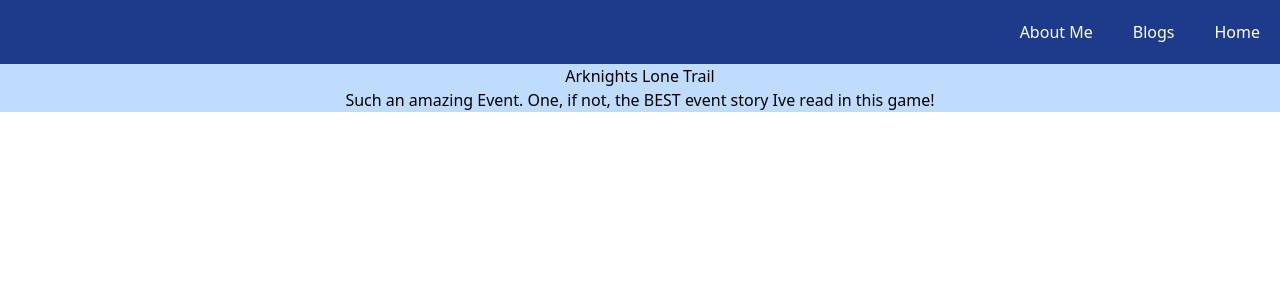
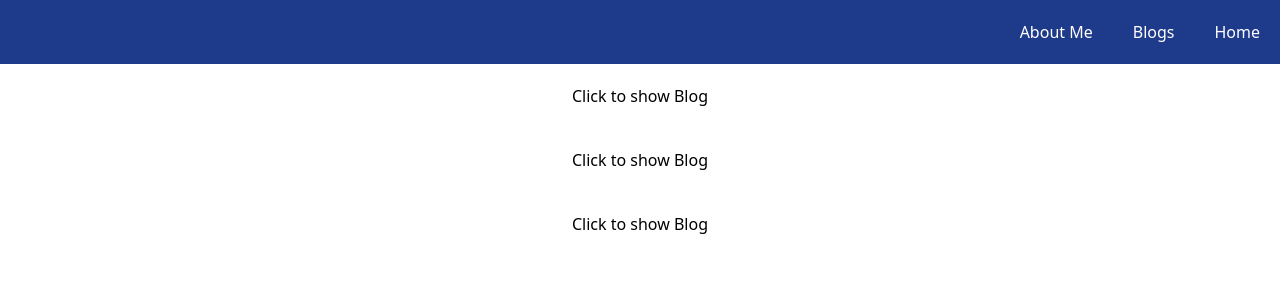
Before and after one commit to Moonlite-S/nextjsblog, a Next.js app: page /Blogs in a window 1280 px wide. Shown: the top 300 px of the page. Built offline with nearby package versions, Linux system fonts and the light colour scheme.

Commit message:
kinda sfuck....

```diff
--- a/src/_components/blog.tsx
+++ b/src/_components/blog.tsx
@@ -1,33 +1,58 @@
+'use client'
+
+import { useEffect, useRef, useState } from "react";
 
 type BlogProps = {
   URL_String: string;
   HeaderText: string;
   BodyText: string;
+  Alignment: string;
 };
 
 export default function Blog(
-  {URL_String, HeaderText, BodyText}: BlogProps
+  {URL_String, HeaderText, BodyText, Alignment}: BlogProps
 ) {
+  const [isShown, setIsShown] = useState(false);
+  const [color, setColor] = useState('bg-blue-300');
+
+  useEffect(() => {
+    console.log("Use Effect in effect!");
+    setColor('bg-red-200');
+  }, [isShown]);
+
   return (
+    <>
+    <div className='mx-auto p-5 container text-center'>
+    <button onClick={() => setIsShown(!isShown)} className={color + '  transition-100 duration-100 hover:-translate-y-1'}>
+      Click to show Blog
+    </button>
+    </div>
+
+    {isShown ? (
     <>
     <div className="bg-blue-200">
       <PictureBanner URL_String={URL_String}/>
-      <div className="mx-auto text-center">
-        <h1>{HeaderText}</h1>
-      <h1>
-        {BodyText}
-        </h1>
+
+      <div className="p-5">
+        <div className={'mx-auto text-center p-5' + Alignment}>
+          <h1 className="text-lg font-bold">{HeaderText}</h1>
+          <p className="leading-relaxed">{BodyText}</p>
+        </div>
+      </div>
+        <div className="mx-auto p-5 text-center">
       </div>
     </div>
+    </>
+     ) : null}
     </>
   )
 }
 
 export function PictureBanner(URL : {URL_String:String}) {
   return (
-    <div className='bg-fixed h-52' style={{
+    <div className='bg-fixed bg-center' style={{
       backgroundImage:
-        'url(' + URL.URL_String + ')',
+        'url(' + URL.URL_String + ')', height:'200px'
     }}>
     </div>
   )
--- a/src/_styles/globals.css
+++ b/src/_styles/globals.css
@@ -1,3 +1,8 @@
 @tailwind base;
 @tailwind components;
 @tailwind utilities;
+
+@keyframes fadeIn {
+    from {opacity: 0;}
+    to {opacity: 1;}
+}
--- /dev/null
+++ b/src/app/Blogs/[id].tsx
@@ -0,0 +1,17 @@
+import { useRouter } from "next/router";
+
+export default function GenericBlog () {
+    const router = useRouter();
+
+    const goToPost = ({id} : {id:string}) => {
+    router.push(`/Blogs/${id}`);
+}
+
+    return (
+        <div>
+            <h1>Generic Blog</h1>
+            <h1>{router.query.id}</h1>
+            <button onClick={() => goToPost({id: '121'})}>Next</button>
+        </div>
+    )
+}
--- a/src/app/Blogs/page.tsx
+++ b/src/app/Blogs/page.tsx
@@ -3,7 +3,22 @@ import Blog from "@/_components/blog";
 export default function Blogs() {
     return(
         <>
-        <Blog URL_String='https://i.imgur.com/dc0Ajag.png' HeaderText='Arknights Lone Trail' BodyText='Such an amazing Event. One, if not, the BEST event story Ive read in this game!'/>
+        <Blog URL_String='https://i.imgur.com/dc0Ajag.png'
+            HeaderText='Arknights Lone Trail'
+            BodyText='Such an amazing Event. One, if not, the BEST event story Ive read in this game!'
+            Alignment="text-right"/>
+
+        <Blog URL_String="https://arknights.wiki.gg/images/4/46/CN_So_Long%2C_Adele_banner.png"
+            HeaderText="So Long, Adele"
+            BodyText="The current event I'm playing as of now. I WILL BEAT YOU SL-EX-8 DOLLY!"
+            Alignment="text-left"/>
+
+        <Blog URL_String="https://articles-images.sftcdn.net/wp-content/uploads/sites/3/2014/07/imgur.jpg"
+            HeaderText="Minecraft"
+            BodyText="Just literally Minecraft. I love this game."
+            Alignment="text-right"/>
+
+
         </>
     )
 }
--- a/src/app/loading.tsx
+++ b/src/app/loading.tsx
@@ -9,10 +9,13 @@ export default function Loading() {
     }, []);
 
     return(
-        <div>
-            <h1>
-                Loading
-            </h1>
+        <div className="mx-auto container">
+        <button type='button' className="bg-blue-200">
+            <svg className="animate-spin h-5 w-5 mr-3 mx-auto" viewBox="0 0 50 50">
+                <circle className="stroke-current text-green-500" cx="25" cy="25" r="20" fill="none" strokeWidth="5" />
+            </svg>
+            <h1>Loading</h1>
+        </button>
         </div>
     )
 }
--- a/tailwind.config.ts
+++ b/tailwind.config.ts
@@ -8,8 +8,15 @@ const config: Config = {
   ],
   theme: {
     extend: {
-      backgroundImage: {
+      animation: {
+        'fade-in': 'fadeIn 2s ease-out',
       },
+      keyframes: {
+        fadeIn: {
+          '0%': { opacity: '0' },
+          '100%': {opacity: '1'},
+        }
+      }
     },
   },
   plugins: [],
```
